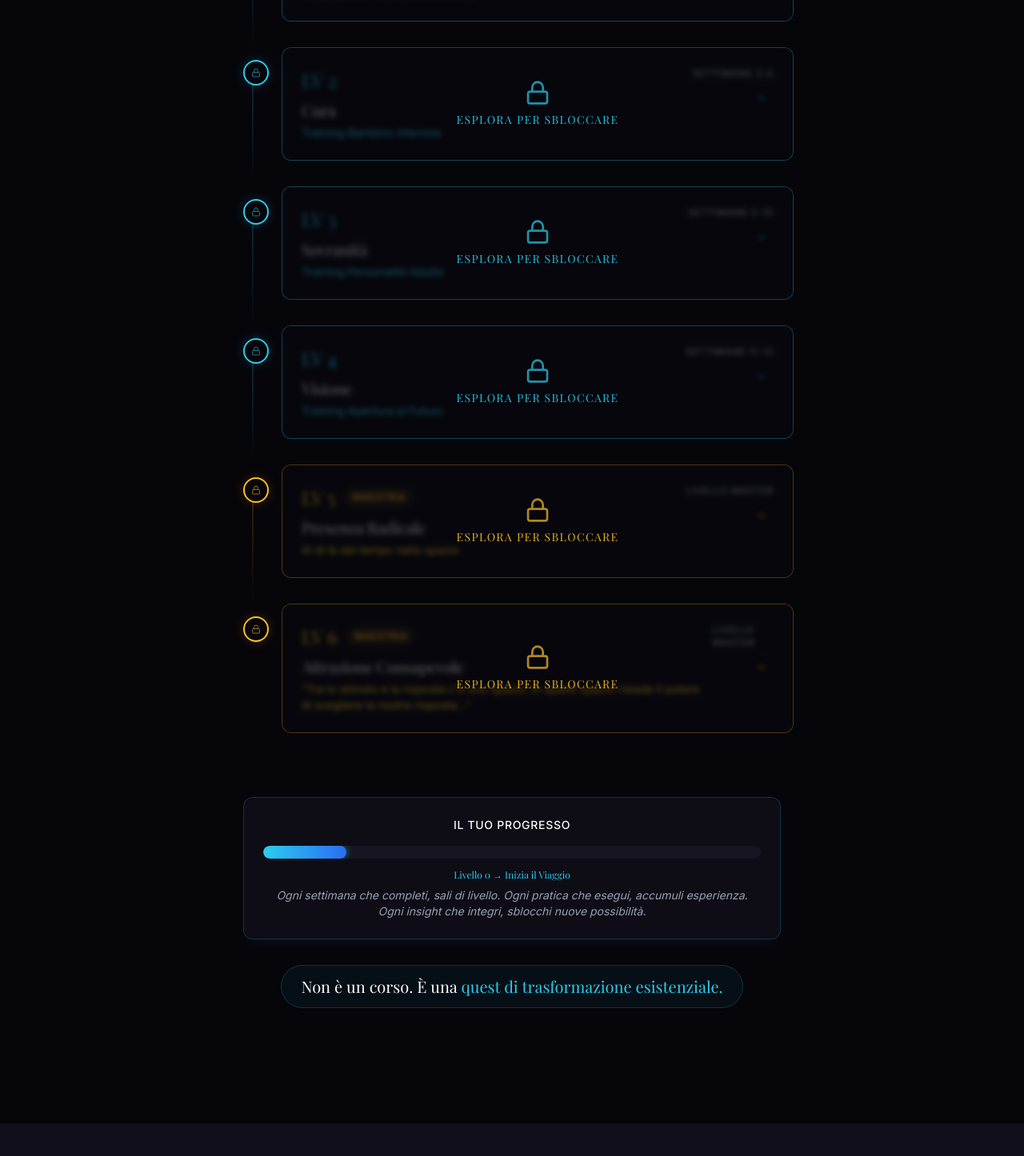
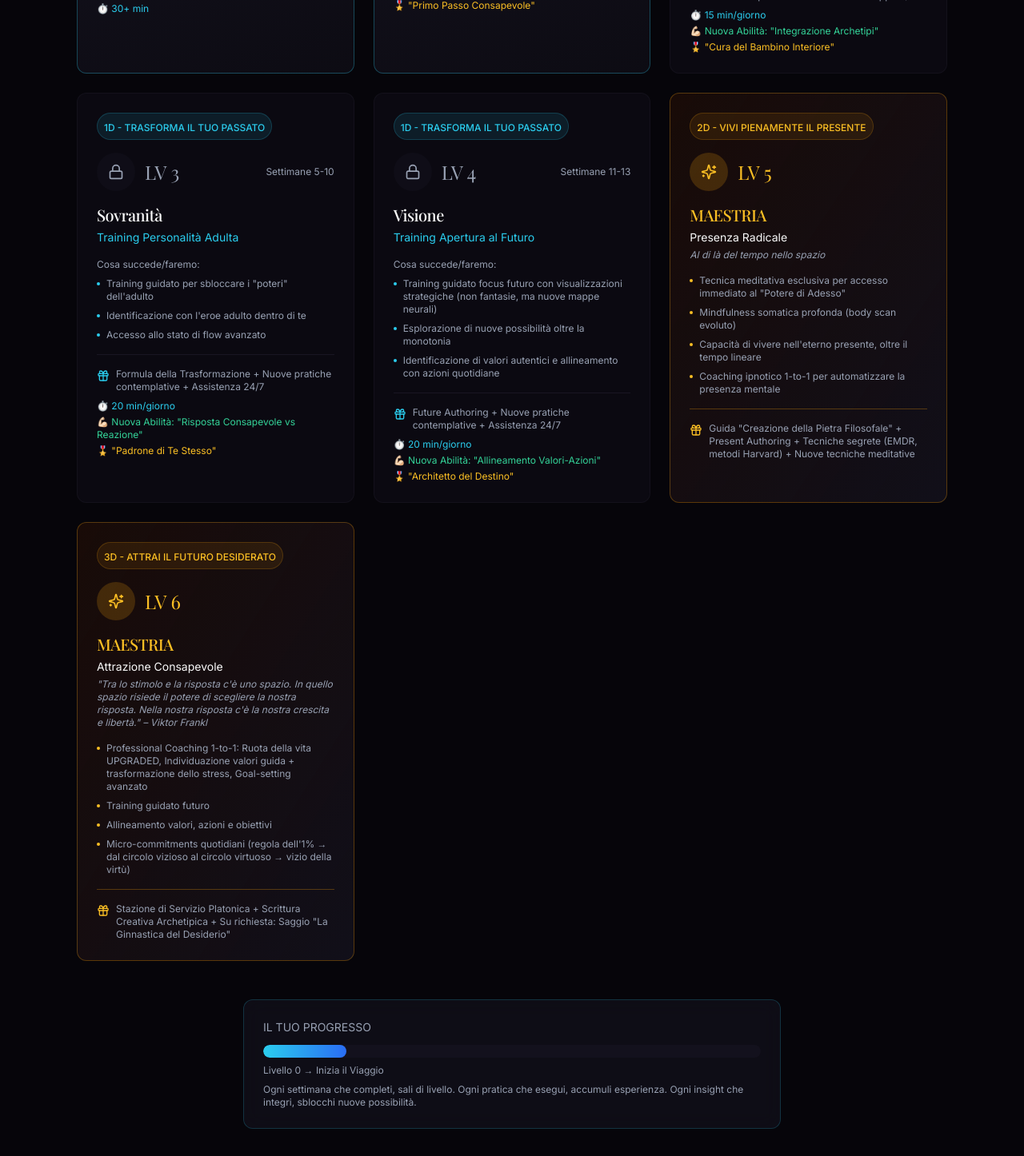
Before and after one commit to Echoes94/gabrielelucesole, a React (Vite) app: page /metodo-efo in a window 1280 px wide. Shown: the part 8600-10046 px from the top of the page at 80% size. Built offline with nearby package versions, Linux system fonts and the light colour scheme; the HTML template or start-up script is replaced by a standard one; a web font is replaced by a local one.

Commit message:
Reverted to commit d008052be015a3d82921ffd59154450e7209c5a0

```diff
--- a/src/pages/MetodoEFO.tsx
+++ b/src/pages/MetodoEFO.tsx
@@ -1,10 +1,9 @@
-import React, { useState } from "react";
 import { Helmet } from "react-helmet-async";
-import { motion, AnimatePresence } from "framer-motion";
+import { motion } from "framer-motion";
 import Layout from "@/components/Layout";
 import { Button } from "@/components/ui/button";
 import { Accordion, AccordionContent, AccordionItem, AccordionTrigger } from "@/components/ui/accordion";
-import { Mail, ArrowRight, CheckCircle, Sparkles, Users, Star, XCircle, Lock, Unlock, Clock, Target, Zap, Shield, TrendingUp, History, AlertTriangle, ArrowDown, Gift, Search, Heart, Compass, Flame, Play, Instagram, Linkedin, Check, Briefcase, GraduationCap, Quote, ChevronDown } from "lucide-react";
+import { Mail, ArrowRight, CheckCircle, Sparkles, Users, Star, XCircle, Lock, Unlock, Clock, Target, Zap, Shield, TrendingUp, History, AlertTriangle, ArrowDown, Gift, Search, Heart, Compass, Flame, Play, Instagram, Linkedin, Check, Briefcase, GraduationCap, Quote } from "lucide-react";
 import AnimatedSectionLite from "@/components/AnimatedSectionLite";
 // Alias for backward compatibility - using lite version for performance
 const AnimatedSection = AnimatedSectionLite;
@@ -19,7 +18,6 @@ import logoPul from "@/assets/logo-pul.png";
 import logoIcf from "@/assets/logo-icf.webp";
 import logoPenn from "@/assets/logo-penn.webp";
 import logoMinistero from "@/assets/logo-ministero.webp";
-
 const forYouIf = [{
   icon: Search,
   title: "Ricercatore Autentico",
@@ -41,9 +39,7 @@ const forYouIf = [{
   title: "Pronto a Scendere Prima di Risalire",
   description: "Non cerchi motivazione superficiale o pensiero positivo tossico. Sei disposto a guardarti dentro anche dove fa male. Sai che la vera trasformazione passa attraverso l'oscurità, non intorno ad essa. Hai il coraggio di attraversare il fuoco per rinascere dalle ceneri."
 }];
-
 const notForYouIf = ["Cerchi soluzioni magiche immediate senza impegno personale", "Vuoi solo ottimizzare la produttività senza toccare la tua interiorità", "Non sei disposto a dedicare 20-30 min/giorno alla tua trasformazione", "Cerchi qualcuno che ti dica cosa fare invece di aiutarti a scoprirlo", "Hai bisogno di supporto clinico per disturbi psichiatrici (in quel caso ti indirizzo allo specialista giusto)"];
-
 const problems = [{
   title: "Burnout mascherato da produttività",
   desc: 'È sera tardi. Sei ancora davanti allo schermo, gli occhi bruciano per la luce blu. Il collo è rigido, le spalle tese come corde di violino. Chiudi l\'ultimo file, spegni il computer... e senti quel vuoto allo stomaco. "Cos\'ho fatto oggi di davvero importante?" La risposta non arriva. Solo sabbia che scorre tra le dita. Hai lavorato tante ore, ma senti di aver fatto poco o niente che conta davvero. Il burnout non arriva con le sirene. Arriva in silenzio, mascherato da "produttività". Finché un giorno ti svegli e non riconosci più la persona riflessa nello specchio.'
@@ -60,7 +56,6 @@ const problems = [{
   title: "Ricerca di senso oltre la carriera",
   desc: "Hai provato superficiali rimedi fai-da-te: app di meditazione che usi per pochi giorni e poi abbandoni. Libri di self-help che leggi ma non applichi. Video motivazionali su YouTube che ti gasano per un'ora e poi svaniscono. Ma troppa fuffa, senti il bisogno di qualcosa di più profondo. Qualcosa che tocchi l'anima, non solo la mente. Qualcosa che trasformi, non che consoli."
 }];
-
 const roadmapLevels = [{
   level: "0",
   title: "Punto di Partenza",
@@ -75,7 +70,7 @@ const roadmapLevels = [{
   title: "Fondamenta",
   subtitle: "Installazione Pratica Mindfulness",
   week: "Settimana 1",
-  unlocked: false, // ORA È BLOCCATO DI DEFAULT
+  unlocked: true,
   content: ["Sessione 1-to-1 per avviare la pratica mindfulness (10+ min/giorno)", "Prime transizioni tra stati di coscienza", "Sperimentazione dei primi benefici (riduzione stress, maggiore focus)"],
   badge: 'Libro "Felicità Esistenzialista ORA"',
   time: "⏱️ 10 min/giorno",
@@ -117,23 +112,19 @@ const roadmapLevels = [{
   skill: "Allineamento Valori-Azioni",
   dimension: "1D - TRASFORMA IL TUO PASSATO"
 }];
-
 const maestriaLevels = [{
   title: "Presenza Radicale",
   subtitle: "Al di là del tempo nello spazio",
-  unlocked: false,
   content: ['Tecnica meditativa esclusiva per accesso immediato al "Potere di Adesso"', "Mindfulness somatica profonda (body scan evoluto)", "Capacità di vivere nell'eterno presente, oltre il tempo lineare", "Coaching ipnotico 1-to-1 per automatizzare la presenza mentale"],
   badge: 'Guida "Creazione della Pietra Filosofale" + Present Authoring + Tecniche segrete (EMDR, metodi Harvard) + Nuove tecniche meditative',
   dimension: "2D - VIVI PIENAMENTE IL PRESENTE"
 }, {
   title: "Attrazione Consapevole",
-  subtitle: "\"Tra lo stimolo e la risposta c'è uno spazio. In quello spazio risiede il potere di scegliere la nostra risposta...\"",
-  unlocked: false,
+  subtitle: "\"Tra lo stimolo e la risposta c'è uno spazio. In quello spazio risiede il potere di scegliere la nostra risposta. Nella nostra risposta c'è la nostra crescita e libertà.\" – Viktor Frankl",
   content: ["Professional Coaching 1-to-1: Ruota della vita UPGRADED, Individuazione valori guida + trasformazione dello stress, Goal-setting avanzato", "Training guidato futuro", "Allineamento valori, azioni e obiettivi", "Micro-commitments quotidiani (regola dell'1% → dal circolo vizioso al circolo virtuoso → vizio della virtù)"],
   badge: 'Stazione di Servizio Platonica + Scrittura Creativa Archetipica + Su richiesta: Saggio "La Ginnastica del Desiderio"',
   dimension: "3D - ATTRAI IL FUTURO DESIDERATO"
 }];
-
 const inclusions = ["Sessioni live di Professional Coaching 1-to-1 (30+ min ciascuna, personalizzate per il tuo profilo)", "Supporto WhatsApp 24/7 per 3 mesi — Domande, dubbi, perplessità? Scrivi quando vuoi. Rispondo io, personalmente, subito.", "Training Bambino Interiore", "Training Personalità Adulta", "Training Futuro & Visione", "Mindfulness somatica profonda", "Tecniche contemplative personalizzate", "Visualizzazioni guidate registrate", 'Meditazione segreta "Al di là del Tempo nello Spazio"', "Self Authoring Suite di Jordan Peterson (Past-Present-Future)", "Guide scientifiche dettagliate per ogni fase del percorso", "Roadmap di lavoro ed esercizi pratici", "Registrazioni per pratica autonoma"];
 const bonuses = ['Libro "Felicità Esistenzialista ORA"', 'Guida "Creazione della Pietra Filosofale"', "Tecniche segrete di trasformazione (EMDR, metodi testati a Harvard)", "Tecniche meditative (Esercizi di ricarica, Radicamento, meditazione della montagna, ecc.)", "Stazione di Servizio Platonica (incarna idee platoniche)", "Scrittura Creativa Archetipica (avvicinati alla vita dei sogni)", 'Su richiesta: Saggio accademico "La Ginnastica del Desiderio"'];
 const comingSoon = [{
@@ -207,141 +198,7 @@ const testimonials = [{
   results: ["Aumento del focus lavorativo", "Riduzione compulsione (da dipendenza a consapevolezza)", "Maggiore produttività e presenza"],
   videoId: null
 }];
-
-// --- NUOVO COMPONENTE: TIMELINE NODE --- //
-const TimelineNode = ({ node, isLast }: any) => {
-  const [isOpen, setIsOpen] = useState(false);
-  const isUnlocked = node.unlocked === true;
-
-  const themeColorHex = node.isMaestria ? "text-amber-400" : "text-cyan";
-  const themeBgHex = node.isMaestria ? "bg-amber-400" : "bg-cyan";
-  const themeBorder = node.isMaestria ? "border-amber-500/30" : "border-cyan/30";
-  const themeGradient = node.isMaestria ? "from-amber-500/20" : "from-cyan/20";
-
-  const toggleNode = () => {
-    // Permettiamo di aprire anche i nodi bloccati per invogliare, oppure li teniamo bloccati?
-    // Secondo la gamification, è bello poterli espandere sbirciando sotto la "nebbia"
-    setIsOpen(!isOpen);
-  };
-
-  return (
-    <div className="relative pl-10 md:pl-16 py-4 group">
-      {/* Linea verticale di connessione */}
-      {!isLast && (
-        <div className={`absolute left-[19px] md:left-[27px] top-12 bottom-[-1rem] w-0.5 bg-gradient-to-b ${themeGradient} to-transparent z-0`} />
-      )}
-
-      {/* Punto (Dot) della timeline */}
-      <div className={`absolute left-2 md:left-4 top-8 w-8 h-8 rounded-full border-2 flex items-center justify-center bg-background ${node.isMaestria ? "border-amber-400" : "border-cyan"} z-10 shadow-[0_0_15px_rgba(0,0,0,0.5)] ${node.isMaestria ? 'shadow-amber-500/20' : 'shadow-cyan/20'}`}>
-        {isUnlocked ? (
-          <div className={`w-3 h-3 rounded-full ${themeBgHex} animate-pulse`} />
-        ) : (
-          <Lock className={`w-3 h-3 ${themeColorHex} opacity-60`} />
-        )}
-      </div>
-
-      {/* Content Card (Accordion) */}
-      <div
-        onClick={toggleNode}
-        className={`relative rounded-xl border ${themeBorder} transition-all duration-300 cursor-pointer overflow-hidden ${isUnlocked ? 'bg-gradient-card shadow-lg shadow-cyan/5' : 'bg-card/40 hover:bg-card/70'}`}
-      >
-        {/* Overlay Nebbia per i livelli bloccati (sparisce in hover) */}
-        {!isUnlocked && (
-          <div className="absolute inset-0 bg-background/60 backdrop-blur-[3px] z-10 flex flex-col items-center justify-center transition-all duration-500 group-hover:opacity-0 group-hover:backdrop-blur-none pointer-events-none">
-            <Lock className={`h-8 w-8 ${themeColorHex} mb-2 opacity-70`} />
-            <span className={`text-xs md:text-sm font-display tracking-widest uppercase ${themeColorHex} opacity-90 drop-shadow-md`}>
-              Esplora per Sbloccare
-            </span>
-          </div>
-        )}
-
-        <div className="p-4 md:p-6 relative z-0">
-          {/* Header Principale (sempre visibile) */}
-          <div className="flex flex-col sm:flex-row sm:items-start justify-between gap-3 md:gap-4">
-            <div>
-              <div className="flex items-center gap-2 md:gap-3 mb-1.5 md:mb-2">
-                <span className={`font-display text-xl md:text-2xl ${themeColorHex}`}>
-                  LV {node.level}
-                </span>
-                {node.isMaestria && (
-                  <span className="text-[10px] md:text-xs px-2 py-0.5 rounded-full bg-amber-500/10 border border-amber-500/20 text-amber-400 font-medium tracking-wider">
-                    MAESTRIA
-                  </span>
-                )}
-              </div>
-              <h3 className={`font-display text-lg md:text-xl mb-1 ${!isUnlocked && 'text-foreground/80'}`}>{node.title}</h3>
-              <p className={`text-xs md:text-sm ${themeColorHex}`}>{node.subtitle}</p>
-            </div>
-
-            <div className="flex flex-row sm:flex-col items-center sm:items-end justify-between sm:justify-start gap-2 w-full sm:w-auto mt-2 sm:mt-0">
-              <span className="text-xs text-muted-foreground font-medium uppercase tracking-wider">{node.week || "Livello Master"}</span>
-              <div className={`p-1.5 rounded-full bg-background/50 border border-border/50 transition-transform duration-300 ${isOpen ? "rotate-180" : ""}`}>
-                <ChevronDown className={`h-4 w-4 ${themeColorHex}`} />
-              </div>
-            </div>
-          </div>
-
-          {/* Dettagli Espandibili */}
-          <AnimatePresence>
-            {isOpen && (
-              <motion.div
-                initial={{ height: 0, opacity: 0 }}
-                animate={{ height: "auto", opacity: 1 }}
-                exit={{ height: 0, opacity: 0 }}
-                transition={{ duration: 0.3, ease: "easeInOut" }}
-                className="overflow-hidden"
-              >
-                <div className="pt-4 mt-4 border-t border-border/50">
-                  {node.dimension && (
-                    <div className={`mb-3 md:mb-4 px-2.5 py-1 rounded-full inline-block bg-background/50 border ${themeBorder}`}>
-                      <span className={`text-[10px] md:text-xs font-medium uppercase tracking-wider ${themeColorHex}`}>{node.dimension}</span>
-                    </div>
-                  )}
-
-                  <p className="text-xs text-muted-foreground mb-2 font-medium">COSA SUCCEDE / FAREMO:</p>
-                  <ul className="space-y-1.5 md:space-y-2 mb-4">
-                    {node.content.map((item: string, i: number) => (
-                      <li key={i} className="flex items-start gap-2 text-xs md:text-sm text-muted-foreground">
-                        <span className={`w-1.5 h-1.5 rounded-full mt-1.5 shrink-0 ${themeBgHex}`} />
-                        {item}
-                      </li>
-                    ))}
-                  </ul>
-
-                  <div className={`space-y-2 pt-3 md:pt-4 border-t ${themeBorder}`}>
-                    <div className="flex items-start gap-2">
-                      <Gift className={`h-4 w-4 shrink-0 mt-0.5 ${themeColorHex}`} />
-                      <span className="text-xs md:text-sm text-muted-foreground">{node.badge}</span>
-                    </div>
-                    <div className="flex flex-col sm:flex-row sm:items-center gap-2 sm:gap-4 mt-2">
-                      {node.time && (
-                        <span className="text-xs md:text-sm font-medium flex items-center gap-1 text-muted-foreground">
-                          <span className={themeColorHex}>{node.time}</span>
-                        </span>
-                      )}
-                      {node.skill && <span className="text-xs md:text-sm text-emerald-400 flex items-center gap-1">💪🏻 Nuova Abilità: "{node.skill}"</span>}
-                      {node.achievement && <span className="text-xs md:text-sm text-amber-400 flex items-center gap-1">🎖️ Traguardo: "{node.achievement}"</span>}
-                    </div>
-                  </div>
-                </div>
-              </motion.div>
-            )}
-          </AnimatePresence>
-        </div>
-      </div>
-    </div>
-  );
-};
-// ------------------------------------- //
-
-
 const MetodoEFO = () => {
-  // Prepara l'array unico della timeline combinando Roadmap e Maestria
-  const allTimelineLevels = [
-    ...roadmapLevels.map((n, i) => ({ ...n, isMaestria: false, index: i })),
-    ...maestriaLevels.map((n, i) => ({ ...n, level: String(5 + i), isMaestria: true, index: roadmapLevels.length + i }))
-  ];
-
   return <>
       <Helmet>
         <title>Metodo EFO® | Essere Felici Ora - Gabriele Lucesole</title>
@@ -758,59 +615,121 @@ const MetodoEFO = () => {
           </div>
         </section>
 
-        {/* Roadmap - Gamified Timeline */}
-        <section className="section-padding bg-background relative overflow-hidden">
-          <div className="container-narrow">
-            <AnimatedSection className="text-center mb-10 md:mb-16" blur>
-              <p className="text-muted-foreground uppercase tracking-wider text-xs mb-3 font-medium">
+        {/* Roadmap - Gamified Levels */}
+        <section className="section-padding bg-background">
+          <div className="container-wide">
+            <AnimatedSection className="text-center mb-8 md:mb-12" blur>
+              <p className="text-muted-foreground uppercase tracking-wider text-xs mb-3">
                 COME FUNZIONA: LA ROADMAP COMPLETA
               </p>
-              <h2 className="font-display text-3xl md:text-4xl lg:text-5xl mb-4">
-                🗺️ Mappa di <span className="text-gradient">Trasformazione</span>
+              <h2 className="font-display text-2xl md:text-3xl lg:text-4xl mb-3">
+                🗺️ La Tua Mappa di <span className="text-gradient">Trasformazione</span>
               </h2>
-              <p className="font-serif text-sm md:text-base text-muted-foreground max-w-xl mx-auto">
-                Ogni fase è un livello da completare. Espandi i nodi per scoprire le abilità sbloccate e i bonus esclusivi del tuo viaggio.
+              <p className="font-serif text-sm md:text-base text-muted-foreground">
+                Ogni fase è un livello da completare. Ogni livello sblocca nuove abilità e bonus esclusivi.
               </p>
             </AnimatedSection>
 
-            {/* Rendering Dinamico della Timeline a Singola Colonna */}
-            <div className="max-w-3xl mx-auto mb-12 md:mb-16">
-              {allTimelineLevels.map((node, i) => (
-                <AnimatedSection key={i} delay={i * 0.15} direction="up" scale>
-                  <TimelineNode
-                    node={node}
-                    isLast={i === allTimelineLevels.length - 1}
-                  />
-                </AnimatedSection>
-              ))}
+            <div className="grid sm:grid-cols-2 lg:grid-cols-3 gap-4 md:gap-6 mb-8 md:mb-12">
+              {roadmapLevels.map((level, index) => <AnimatedSection key={index} delay={index * 0.08} scale>
+                  <div className={`rounded-xl p-4 md:p-6 h-full transition-transform duration-300 hover:-translate-y-1 ${level.unlocked ? "bg-gradient-card border border-cyan/30" : "bg-card/50 border border-border/30"}`}>
+                    {level.dimension && <div className="mb-3 md:mb-4 px-2 py-1 rounded-full bg-cyan/10 border border-cyan/20 inline-block">
+                        <span className="text-xs text-cyan font-medium">{level.dimension}</span>
+                      </div>}
+                    <div className="flex items-center justify-between mb-3 md:mb-4">
+                      <div className="flex items-center gap-2 md:gap-3">
+                        <div className={`w-10 h-10 md:w-12 md:h-12 rounded-full flex items-center justify-center ${level.unlocked ? "bg-cyan/20" : "bg-muted/20"}`}>
+                          {level.unlocked ? <Unlock className={`h-4 w-4 md:h-5 md:w-5 ${level.unlocked ? "text-cyan" : "text-muted-foreground"}`} /> : <Lock className="h-4 w-4 md:h-5 md:w-5 text-muted-foreground" />}
+                        </div>
+                        <div>
+                          <span className={`font-display text-xl md:text-2xl ${level.unlocked ? "text-cyan" : "text-muted-foreground"}`}>
+                            LV {level.level}
+                          </span>
+                        </div>
+                      </div>
+                      <span className="text-xs text-muted-foreground">{level.week}</span>
+                    </div>
+
+                    <h3 className="font-display text-lg md:text-xl mb-1">{level.title}</h3>
+                    <p className="text-xs md:text-sm text-cyan mb-3 md:mb-4">{level.subtitle}</p>
+
+                    <p className="text-xs text-muted-foreground mb-2">Cosa succede/faremo:</p>
+                    <ul className="space-y-1.5 md:space-y-2 mb-3 md:mb-4">
+                      {level.content.map((item, i) => <li key={i} className="flex items-start gap-1.5 md:gap-2 text-xs text-muted-foreground">
+                          <span className="w-1 h-1 rounded-full bg-cyan mt-1.5 shrink-0" />
+                          {item}
+                        </li>)}
+                    </ul>
+
+                    <div className="space-y-1.5 md:space-y-2 pt-3 md:pt-4 border-t border-border/50">
+                      <div className="flex items-start gap-1.5 md:gap-2">
+                        <Gift className="h-3 w-3 md:h-4 md:w-4 text-cyan shrink-0 mt-0.5" />
+                        <span className="text-xs text-muted-foreground">{level.badge}</span>
+                      </div>
+                      <div className="flex flex-col gap-0.5 md:gap-1">
+                        <span className="text-xs text-cyan">{level.time}</span>
+                        {level.skill && <span className="text-xs text-emerald-400">💪🏻 Nuova Abilità: "{level.skill}"</span>}
+                        {level.achievement && <span className="text-xs text-amber-400">🎖️ "{level.achievement}"</span>}
+                      </div>
+                    </div>
+                  </div>
+                </AnimatedSection>)}
+
+              {/* Maestria Levels */}
+              {maestriaLevels.map((level, index) => <AnimatedSection key={`maestria-${index}`} delay={(roadmapLevels.length + index) * 0.08}>
+                  <div className="rounded-xl p-4 md:p-6 h-full bg-gradient-to-br from-amber-950/30 to-card border border-amber-500/30 transition-transform duration-300 hover:-translate-y-1">
+                    <div className="mb-3 md:mb-4 px-2 py-1 rounded-full bg-amber-500/10 border border-amber-500/20 inline-block">
+                      <span className="text-xs text-amber-400 font-medium">{level.dimension}</span>
+                    </div>
+                    <div className="flex items-center gap-2 md:gap-3 mb-3 md:mb-4">
+                      <div className="w-10 h-10 md:w-12 md:h-12 rounded-full flex items-center justify-center bg-amber-500/20">
+                        <Sparkles className="h-4 w-4 md:h-5 md:w-5 text-amber-400" />
+                      </div>
+                      <span className="font-display text-xl md:text-2xl text-amber-400">LV {5 + index} </span>
+                    </div>
+
+                    <h3 className="font-display text-lg md:text-xl mb-1 text-amber-400">MAESTRIA</h3>
+                    <p className="text-xs md:text-sm text-foreground mb-1">{level.title}</p>
+                    <p className="text-xs text-muted-foreground italic mb-3 md:mb-4">{level.subtitle}</p>
+
+                    <ul className="space-y-1.5 md:space-y-2 mb-3 md:mb-4">
+                      {level.content.map((item, i) => <li key={i} className="flex items-start gap-1.5 md:gap-2 text-xs text-muted-foreground">
+                          <span className="w-1 h-1 rounded-full bg-amber-400 mt-1.5 shrink-0" />
+                          {item}
+                        </li>)}
+                    </ul>
+
+                    <div className="pt-3 md:pt-4 border-t border-amber-500/30">
+                      <div className="flex items-start gap-1.5 md:gap-2">
+                        <Gift className="h-3 w-3 md:h-4 md:w-4 text-amber-400 shrink-0 mt-0.5" />
+                        <span className="text-xs text-muted-foreground">{level.badge}</span>
+                      </div>
+                    </div>
+                  </div>
+                </AnimatedSection>)}
             </div>
 
-            {/* Progress bar animata */}
-            <AnimatedSection className="max-w-2xl mx-auto mb-6 md:mb-8" scale delay={0.3}>
-              <div className="glass rounded-xl p-5 md:p-6 border border-cyan/20 shadow-lg shadow-cyan/5 text-center">
-                <p className="text-xs md:text-sm text-foreground font-medium mb-3 md:mb-4 tracking-wider">IL TUO PROGRESSO</p>
-                <div className="flex items-center gap-2 mb-3">
-                  <div className="flex-1 h-3 md:h-4 bg-muted/50 rounded-full overflow-hidden relative">
-                    <motion.div
-                      initial={{ width: 0 }}
-                      whileInView={{ width: "16.666%" }} // 1/6 representing level 0
-                      viewport={{ once: true }}
-                      transition={{ duration: 1.5, ease: "easeOut", delay: 0.5 }}
-                      className="absolute top-0 left-0 h-full bg-gradient-to-r from-cyan to-accent rounded-full shadow-[0_0_10px_rgba(0,255,255,0.5)]"
-                    />
-                  </div>
-                </div>
-                <p className="text-xs text-cyan font-display mb-1.5 md:mb-2 text-center text-lg">Livello 0 → Inizia il Viaggio</p>
-                <p className="text-xs md:text-sm text-muted-foreground italic">
+            {/* Progress bar */}
+            <AnimatedSection className="max-w-2xl mx-auto mb-6 md:mb-8" scale>
+              <div className="glass rounded-xl p-4 md:p-6 border border-cyan/20">
+                <p className="text-xs md:text-sm text-muted-foreground mb-2 md:mb-3">IL TUO PROGRESSO</p>
+                <div className="flex items-center gap-2 mb-2">
+                  <div className="flex-1 h-3 md:h-4 bg-muted/30 rounded-full overflow-hidden">
+                    <div className="h-full w-1/6 bg-gradient-to-r from-cyan to-accent rounded-full" />
+                  </div>
+                </div>
+                <p className="text-xs text-muted-foreground">Livello 0 → Inizia il Viaggio</p>
+                <p className="text-xs text-muted-foreground mt-1.5 md:mt-2">
                   Ogni settimana che completi, sali di livello. Ogni pratica che esegui, accumuli esperienza. Ogni
                   insight che integri, sblocchi nuove possibilità.
                 </p>
               </div>
             </AnimatedSection>
 
-            <AnimatedSection className="text-center mt-8" blur scale>
-              <p className="font-display text-base md:text-xl text-foreground bg-cyan/5 border border-cyan/20 py-3 px-6 rounded-full inline-block">
-                Non è un corso. È una <span className="text-cyan">quest di trasformazione esistenziale.</span>
+            <AnimatedSection className="text-center" blur scale>
+              <p className="font-display text-base md:text-lg text-foreground">
+                Non è un corso. Non è un percorso qualsiasi. È una{" "}
+                <span className="text-cyan">quest di trasformazione esistenziale.</span>
               </p>
             </AnimatedSection>
           </div>
@@ -1807,5 +1726,4 @@ const MetodoEFO = () => {
       </Layout>
     </>;
 };
-
 export default MetodoEFO;
```
